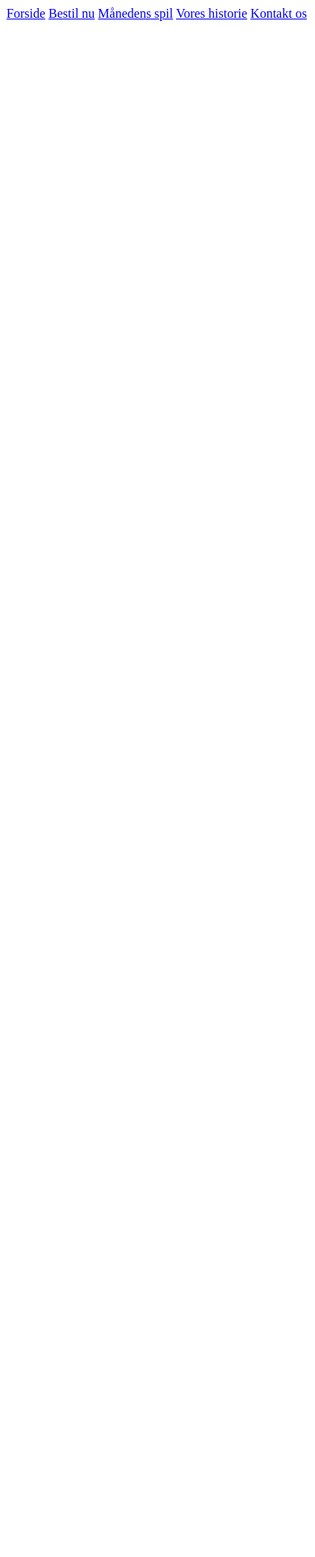
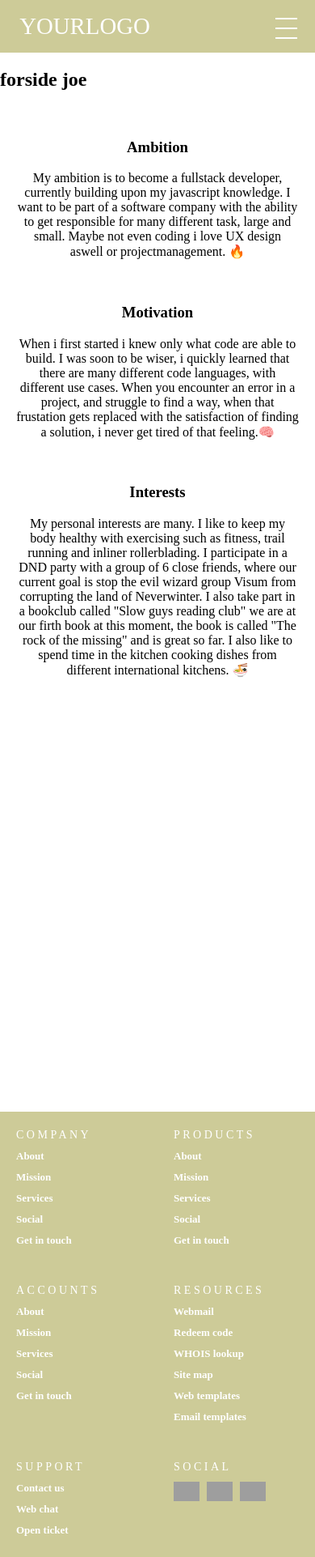
Before and after one commit to DanielTjerrildGamborg/advanced-web-app, a plain HTML site: page index.html in a window 390 px wide. Shown: the whole page at 81% size. Before the commit the page ends 844 px from the top, so only its background shows below. Drawn offline with Linux system fonts and the light colour scheme; grey boxes are pictures that could not be loaded.

Commit message:
Co-authored-by: oschou <oschou@users.noreply.github.com>

```diff
--- a/css/style.css
+++ b/css/style.css
@@ -0,0 +1,350 @@
+body {
+    width: 100%;
+    height: 100%;
+    padding: 0;
+    margin: 0;
+}
+
+/*--- grid ---*/
+.grid-container {
+    display: grid;
+    grid-template-columns: 100%;
+    padding: 10px;
+
+  }
+
+  @media (min-width: 600px) {
+    .grid-container {
+      grid-template-columns: 50% 50%;
+    }
+  }
+
+  @media (min-width: 992px) {
+    .grid-container {
+      grid-template-columns: 33.33% 33.33% 33.33%;
+    }
+  }
+
+  .grid-container>article {
+    text-align: center;
+    padding: 10px;
+  }
+
+  .grid-container>article img {
+    max-width: 300px;
+    width: 100%;
+    border-radius: 25px;
+
+  }
+
+
+
+
+
+
+/*--- STYLING THE TOPBAR ---*/
+
+
+
+.container{
+    margin-left: 5%;
+    margin-right: 5%;
+}
+
+/* Navbar section */
+
+.nav{
+    width: 100%;
+    height: 65px;
+    position: top;
+    line-height: 65px;
+    text-align: center;
+    background-color: #CDCB98;
+}
+
+.nav div.logo{
+    width: 180px;
+    height: 10px;
+    position: absolute;
+}
+
+.nav div.logo a{
+    text-decoration: none;
+    color: #fff;
+    font-size: 1.8em;
+    text-transform: uppercase;
+}
+
+.nav div.logo a:hover {
+    color: #fff;
+}
+
+.nav div.main_list{
+    width: 600px;
+    height: 65px;
+    float: right;
+}
+
+.nav div.main_list ul{
+    width:100%;
+    height: 65px;
+    display: flex;
+    list-style: none;
+}
+
+.nav div.main_list ul li{
+    width: 120px;
+    height: 65px;
+}
+
+.nav div.main_list ul li a{
+    text-decoration: none;
+    color: #fff;
+    line-height: 65px;
+    text-transform: uppercase;
+}
+
+.nav div.main_list ul li a:hover{
+    color: #c0c0c0;
+}
+
+.nav div.media_button {
+    width: 40px;
+    height: 40px;
+    background-color: transparent;
+    position: absolute;
+    right: 15px;
+    top: 12px;
+    display: none;
+}
+
+.nav div.media_button button.main_media_button {
+    width: 100%;
+    height: 100%;
+    background-color: transparent;;
+    outline: 0;
+    border: none;
+    cursor: pointer;
+}
+
+.nav div.media_button button.main_media_button span{
+    width: 98%;
+    height: 2px;
+    display: block;
+    background-color: #fff;
+    margin-top: 9px;
+    margin-bottom: 10px;
+}
+
+.nav div.media_button button.main_media_button:hover span:nth-of-type(1){
+    transform: rotateY(180deg);
+    transition: all 0.5s;
+    background-color: #fff;
+}
+
+.nav div.media_button button.main_media_button:hover span:nth-of-type(2){
+    transform: rotateY(180deg);
+    transition: all 0.4s;
+    background-color: #fff;
+}
+
+.nav div.media_button button.main_media_button:hover span:nth-of-type(3){
+    transform: rotateY(180deg);
+    transition: all 0.3s;
+    background-color: #fff;
+}
+
+.nav div.media_button button.active span:nth-of-type(1) {
+    transform: rotate3d(0, 0, 1, 45deg);
+    position: absolute;
+    margin: 0;
+}
+
+.nav div.media_button button.active span:nth-of-type(2) {
+    display: none;
+}
+
+.nav div.media_button button.active span:nth-of-type(3) {
+    transform: rotate3d(0, 0, 1, -45deg);
+    position: absolute;
+    margin: 0;
+}
+
+.nav div.media_button button.active:hover span:nth-of-type(1) {
+    transform: rotate3d(0, 0, 1, 20deg);
+}
+
+.nav div.media_button button.active:hover span:nth-of-type(3) {
+    transform: rotate3d(0, 0, 1, -20deg);
+}
+
+/* Home section */
+
+.home{
+    width: 100%;
+    height: 100vh;
+    background-color: #ddd;
+}
+
+/* Medai qurey section */
+
+@media screen and (min-width: 768px) and (max-width: 1024px) {
+
+    .container{
+        margin: 0;
+    }
+
+}
+
+
+
+
+@media screen and (max-width:768px) {
+
+    .container{
+        margin: 0;
+    }
+
+    .nav div.logo{
+        margin-left: 15px;
+    }
+
+    .nav div.main_list{
+        width: 100%;
+        margin-top: 65px;
+        height: 0px;
+        overflow: hidden;
+    }
+
+    .nav div.show_list{
+        height: 200px;
+    }
+
+    .nav div.main_list ul{
+        flex-direction: column;
+        width: 100%;
+        height: 200px;
+        top: 80px;
+        right: 0;
+        left: 0;
+    }
+
+    .nav div.main_list ul li{
+        width: 100%;
+        height: 40px;
+        background-color:#CDCB98;
+    }
+
+    .nav div.main_list ul li a{
+      text-align: center;
+        line-height: 40px;
+        width: 100%;
+        height: 40px;
+        display: table;
+    }
+
+    .nav div.media_button{
+        display: block;
+    }
+}
+
+/*--- FOOTER ---*/
+.footer {
+    width: 100%;
+    position: relative;
+    height: auto;
+    margin-top: 500px;
+    background-color: #CDCB98;
+  }
+  .footer .col {
+    width: 190px;
+    height: auto;
+    float: left;
+    box-sizing: border-box;
+    -webkit-box-sizing: border-box;
+    -moz-box-sizing: border-box;
+    padding: 0px 20px 20px 20px;
+  }
+  .footer .col h1 {
+    margin: 0;
+    padding: 0;
+    font-size: 12px;
+    line-height: 17px;
+    padding: 20px 0px 5px 0px;
+    color: #fff;
+    font-weight: normal;
+    text-transform: uppercase;
+    letter-spacing: 0.250em;
+  }
+  .footer .col ul {
+    list-style-type: none;
+    margin: 0;
+    padding: 0;
+  }
+  .footer .col ul li {
+    color: #fff;
+    font-size: 14px;
+    font-family: inherit;
+    font-weight: bold;
+    padding: 5px 0px 5px 0px;
+    cursor: pointer;
+    transition: .2s;
+    -webkit-transition: .2s;
+    -moz-transition: .2s;
+  }
+  .social ul li {
+    display: inline-block;
+    padding-right: 5px !important;
+  }
+
+  .footer .col ul li:hover {
+    color: #333;
+    transition: .1s;
+    -webkit-transition: .1s;
+    -moz-transition: .1s;
+  }
+  .clearfix {
+    clear: both;
+  }
+  @media only screen and (min-width: 1280px) {
+    .contain {
+      width: 1200px;
+      margin: 0 auto;
+    }
+  }
+  @media only screen and (max-width: 1139px) {
+    .contain .social {
+      width: 1000px;
+      display: block;
+    }
+    .social h1 {
+      margin: 0px;
+    }
+  }
+  @media only screen and (max-width: 950px) {
+    .footer .col {
+      width: 33%;
+    }
+    .footer .col h1 {
+      font-size: 14px;
+    }
+    .footer .col ul li {
+      font-size: 13px;
+    }
+  }
+  @media only screen and (max-width: 500px) {
+      .footer .col {
+        width: 50%;
+      }
+      .footer .col h1 {
+        font-size: 14px;
+      }
+      .footer .col ul li {
+        font-size: 13px;
+      }
+  }
+  @media only screen and (max-width: 340px) {
+    .footer .col {
+      width: 100%;
+    }
+  }
--- a/index.html
+++ b/index.html
@@ -4,65 +4,165 @@
     <meta charset="UTF-8">
     <meta http-equiv="X-UA-Compatible" content="IE=edge">
     <meta name="viewport" content="width=device-width, initial-scale=1.0">
-    <title>Document</title>
+    <link rel="stylesheet" href="css/style.css">
+    <script src="js/main.js" defer></script>
+    <title>Pizzaboys</title>
 </head>
 <body>
 
   <body onhashchange="pageChange()">
     <!-- tabbar navigation -->
-    <nav class="tabbar">
-      <a href="#forside">Forside</a>
-      <a href="#bestilling">Bestil nu</a>
-      <a href="#spil">Månedens spil</a>
-      <a href="#om">Vores historie</a>
-      <a href="#kontakt">Kontakt os</a>
-    </nav>
+    <nav class="nav">
+      <div class="container">
+          <div class="logo">
+              <a href="#">YourLogo</a>
+          </div>
+          <div class="main_list" id="mainListDiv">
+              <ul>
+                  <li><a href="#">Home</a></li>
+                  <li><a href="#">About</a></li>
+                  <li><a href="#">my work</a></li>
+                  <li><a href="#">disegn</a></li>
+                  <li><a href="#">dcontact</a></li>
+              </ul>
+          </div>
+          <div class="media_button">
+              <button class="main_media_button" id="mediaButton">
+                  <span></span>
+                  <span></span>
+                  <span></span>
+              </button>
+          </div>
+      </div>
+  </nav>
 
     <!-- pages -->
 
     <!-- forside page -->
     <section id="forside" class="page">
       <header class="topbar">
-        <h2></h2>
+        <h2>forside joe</h2>
       </header>
+      <div class="grid-container">
+        <article>
+          <h3>Ambition</h3>
+          <p>My ambition is to become a fullstack developer, currently building upon my javascript knowledge. I want to be part of a software company with the ability to get responsible for many different task, large and small. Maybe not even coding i love UX design aswell or projectmanagement. &#128293;</p>
+        </article>
+        <article>
+          <h3>Motivation</h3>
+          <p>When i first started i knew only what code are able to build. I was soon to be wiser, i quickly learned that there are many different code languages, with different use cases. When you encounter an error in a project, and struggle to find a way, when that frustation gets replaced with the satisfaction of finding a solution, i never get tired of that feeling.&#129504;</p>
+        </article>
+        <article>
+          <h3>Interests</h3>
+          <p>My personal interests are many. I like to keep my body healthy with exercising such as fitness, trail running and inliner rollerblading. I participate in a DND party with a group of 6 close friends, where our current goal is stop the evil wizard group Visum from corrupting the land of Neverwinter. I also take part in a bookclub called "Slow guys reading club" we are at our firth book at this moment, the book is called "The rock of the missing" and is great so far. I also like to spend time in the kitchen cooking dishes from different international kitchens. &#127836;</p>
+        </article>
+
+      </div>
       </section>
-    </section>
 
         <!-- bestilling page -->
         <section id="bestilling" class="page">
           <header class="topbar">
             <h2></h2>
           </header>
+          <div class="grid-container">
+          </div>
           </section>
-        </section>
+
 
             <!-- spil page -->
           <section id="spil" class="page">
             <header class="topbar">
               <h2></h2>
             </header>
+            <div class="grid-container">
+            </div>
             </section>
-          </section>
+
 
 
       <!-- om page -->
-          <section id="om" class="page">
+          <section id="historie" class="page">
             <header class="topbar">
               <h2></h2>
             </header>
+            <div class="grid-container">
+            </div>
             </section>
-          </section>
 
         <!-- kontakt page -->
         <section id="kontakt" class="page">
           <header class="topbar">
             <h2></h2>
           </header>
+          <div class="grid-container">
+          </div>
           </section>
-        </section>
 
 
-
+   <!-- footer -->
+   <div class="footer">
+    <div class="contain">
+    <div class="col">
+      <h1>Company</h1>
+      <ul>
+        <li>About</li>
+        <li>Mission</li>
+        <li>Services</li>
+        <li>Social</li>
+        <li>Get in touch</li>
+      </ul>
+    </div>
+    <div class="col">
+      <h1>Products</h1>
+      <ul>
+        <li>About</li>
+        <li>Mission</li>
+        <li>Services</li>
+        <li>Social</li>
+        <li>Get in touch</li>
+      </ul>
+    </div>
+    <div class="col">
+      <h1>Accounts</h1>
+      <ul>
+        <li>About</li>
+        <li>Mission</li>
+        <li>Services</li>
+        <li>Social</li>
+        <li>Get in touch</li>
+      </ul>
+    </div>
+    <div class="col">
+      <h1>Resources</h1>
+      <ul>
+        <li>Webmail</li>
+        <li>Redeem code</li>
+        <li>WHOIS lookup</li>
+        <li>Site map</li>
+        <li>Web templates</li>
+        <li>Email templates</li>
+      </ul>
+    </div>
+    <div class="col">
+      <h1>Support</h1>
+      <ul>
+        <li>Contact us</li>
+        <li>Web chat</li>
+        <li>Open ticket</li>
+      </ul>
+    </div>
+    <div class="col social">
+      <h1>Social</h1>
+      <ul>
+        <li><img src="https://svgshare.com/i/5fq.svg" width="32" style="width: 32px;"></li>
+        <li><img src="https://svgshare.com/i/5eA.svg" width="32" style="width: 32px;"></li>
+        <li><img src="https://svgshare.com/i/5f_.svg" width="32" style="width: 32px;"></li>
+      </ul>
+    </div>
+  <div class="clearfix"></div>
+  </div>
+  </div>
     <!-- loader
     <div id="loader">
       <div class="spinner"></div>
--- a/js/spa.js
+++ b/js/spa.js
@@ -37,7 +37,7 @@ function navigateTo(pageId) {
 // set default page or given page by the hash url
 // function is called 'onhashchange'
 function pageChange() {
-  let page = "connect";
+  let page = "forside";
   if (location.hash) {
     page = location.hash.slice(1);
   }
--- /dev/null
+++ b/json/data.json
@@ -0,0 +1,5 @@
+[{
+    "main-intro": "Lækker surdejspizza på Aarhus Ø - Lavet efter italienske traditioner med dansk charme.",
+    "main-img": "/img",
+    "main-contact": "Nyd"
+}]
```
Also changed, not shown: js/main.js (+11 -0 lines), 11 other files.
